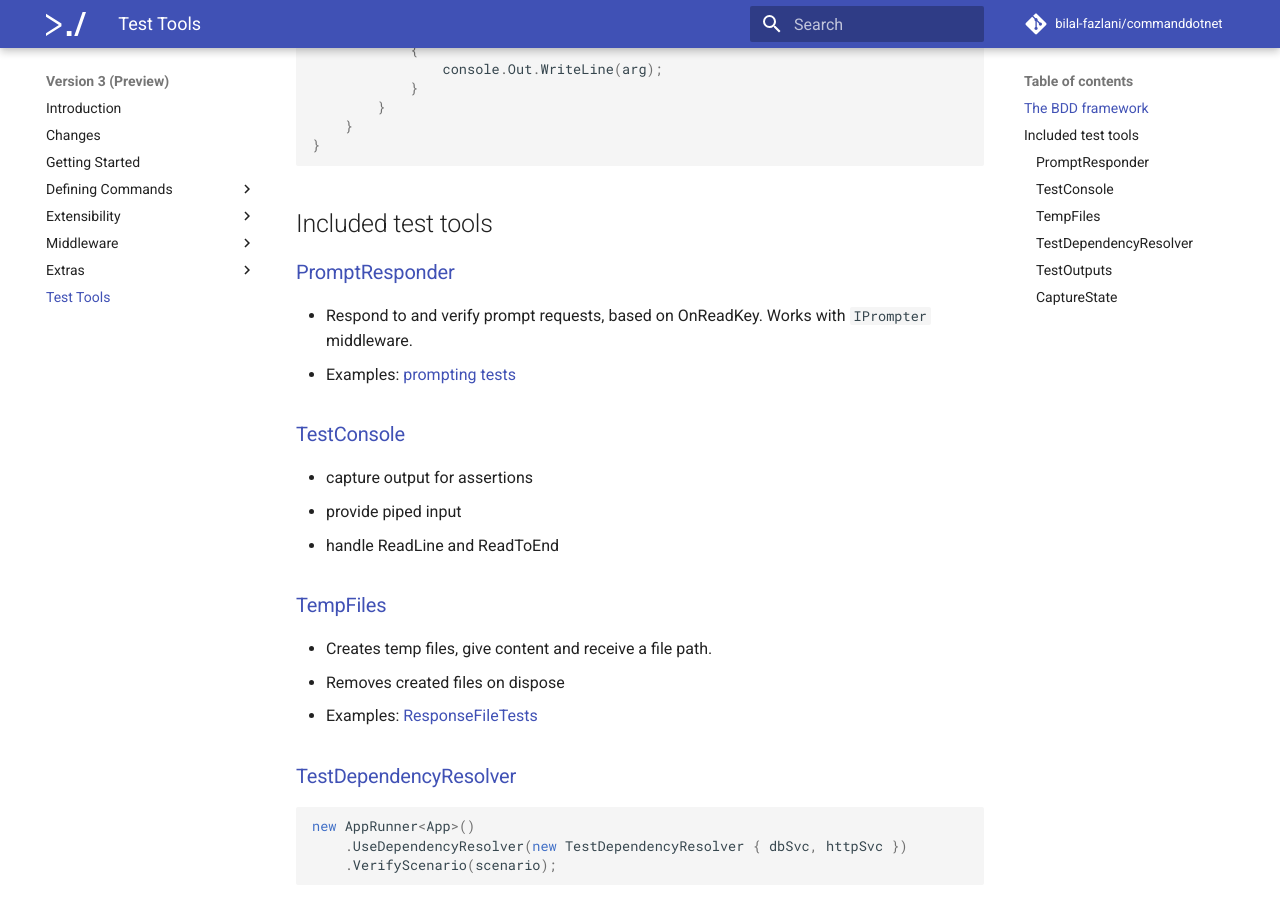
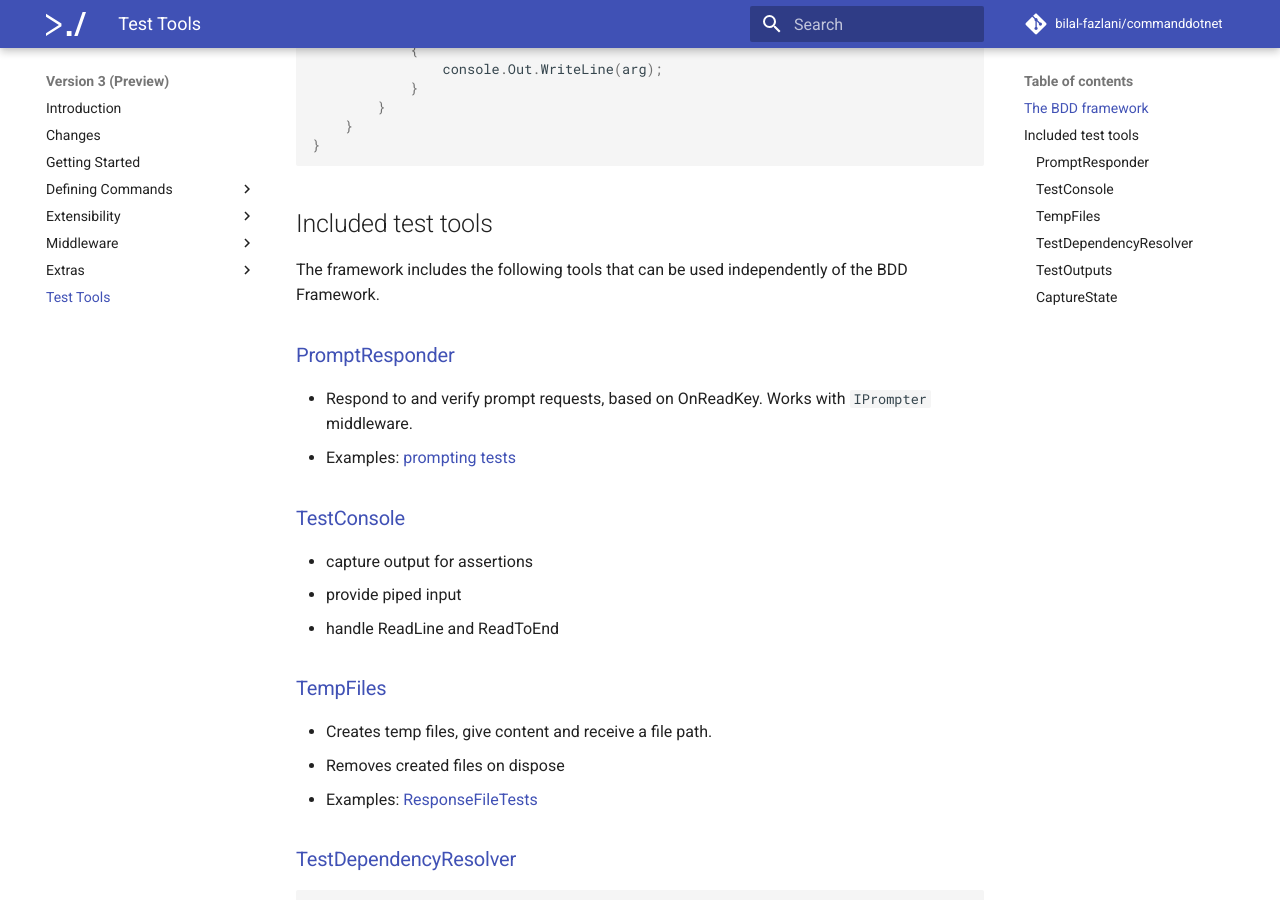
Before and after one commit to bilal-fazlani/commanddotnet, an MkDocs documentation site: the page built from docs/V3/test-tools.md, in a window 1280 px wide and 900 px high, scrolled down 997 px. Built offline with MkDocs 1.6.1 and Material for MkDocs 9.7.7, drawn with Linux system fonts in a browser that asks for light colours; comment, search, counter and statistics services are not loaded.

Commit message:
minor update to test-tools.md

```diff
--- a/docs/V3/test-tools.md
+++ b/docs/V3/test-tools.md
@@ -51,6 +51,7 @@ dddd
 
 ## Included test tools
 
+The framework includes the following tools that can be used independently of the BDD Framework.
 
 ### [PromptResponder](https://github.com/bilal-fazlani/commanddotnet/blob/beta-v3/master/CommandDotNet.TestTools/Prompts/PromptResponder.cs)
 
```
